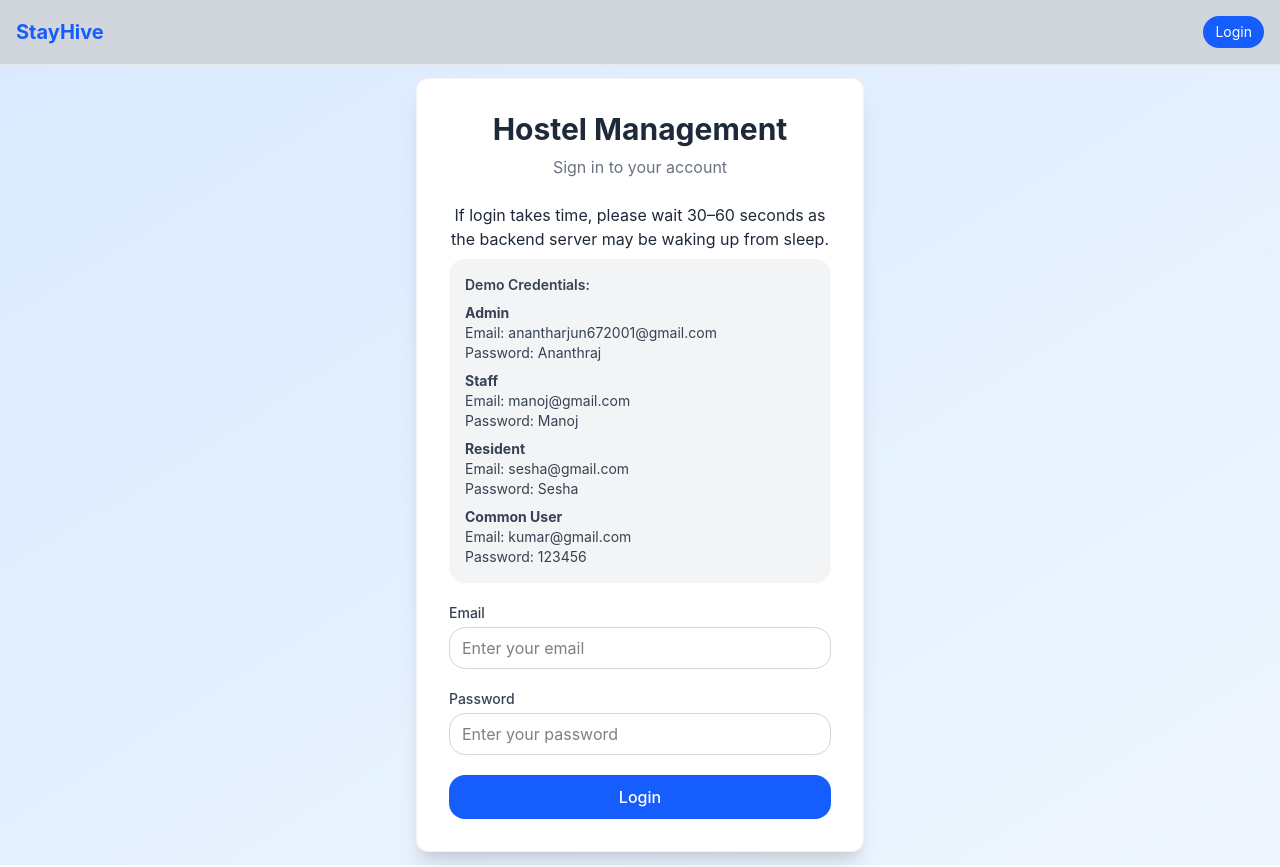
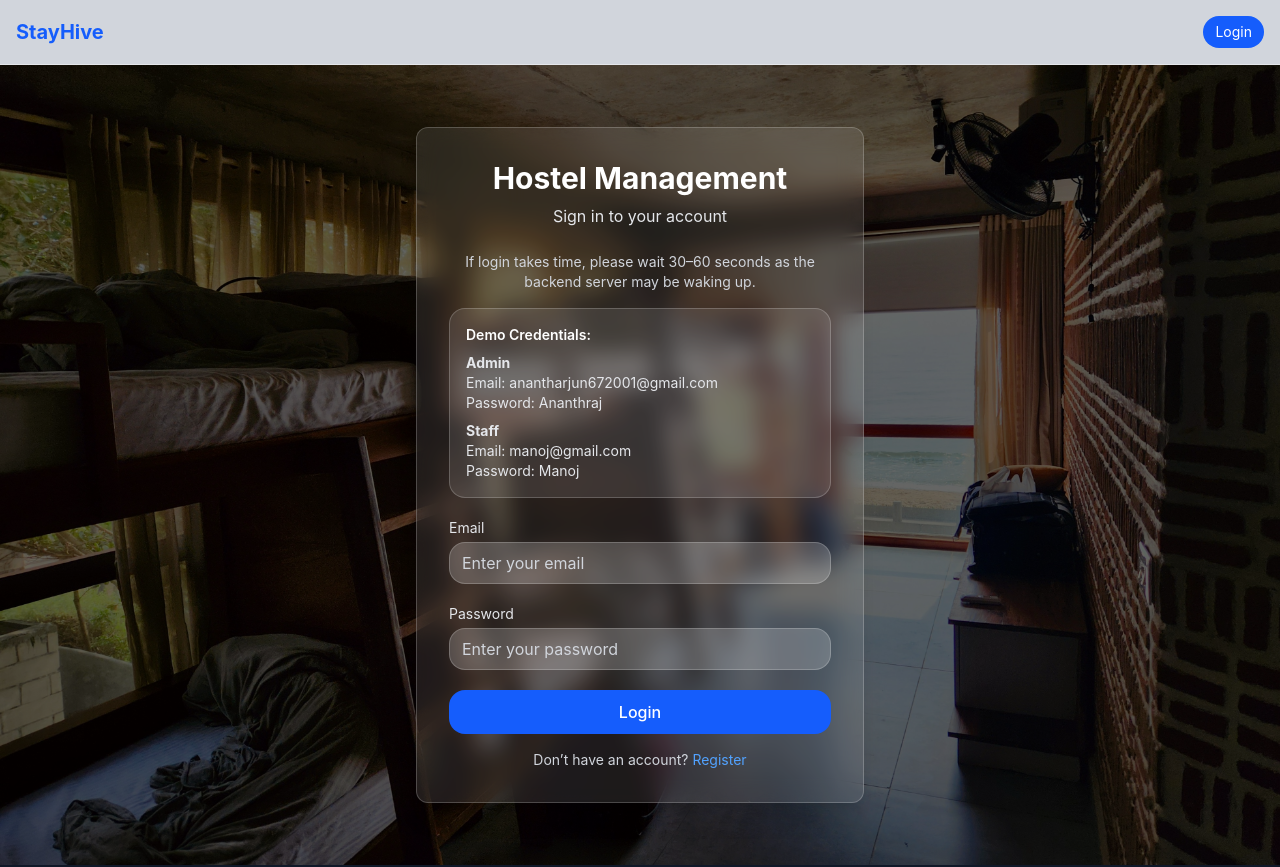
Before and after one commit to anantharjun672001-a11y/HostelFrontend, a React (Vite) app: page /login in a window 1280 px wide. Shown: the top 867 px of the page. Built offline with nearby package versions, Linux system fonts and the light colour scheme.

Commit message:
home,login page ui improved

```diff
--- a/src/components/Footer.jsx
+++ b/src/components/Footer.jsx
@@ -6,7 +6,7 @@ const Footer = () => {
 
   return (
 
-    <footer className="bg-gray-900 text-gray-300 mt-10">
+    <footer className="bg-gray-900 text-gray-300 ">
 
       <div className="max-w-7xl mx-auto px-6 py-4 text-center">
 
--- a/src/pages/Home.jsx
+++ b/src/pages/Home.jsx
@@ -1,74 +1,87 @@
 import React from "react";
 import { Link } from "react-router-dom";
+import bgImage from "../assets/hostel.jpg"; // un image path
 
 const Home = () => {
   return (
-    <div className="min-h-screen bg-gradient-to-br from-blue-100 to-blue-50">
+    <div className="relative min-h-screen w-full">
+
+      {/* Background Image */}
+      <img
+        src={bgImage}
+        alt="hostel"
+        className="absolute inset-0 w-full h-full object-cover"
+      />
+
+      {/* Dark Overlay */}
+      <div className="absolute inset-0 bg-black/60"></div>
+
+      {/* Content */}
+      <div className="relative z-10">
 
         {/* Hero Section */}
-      <div className="max-w-6xl mx-auto px-6 py-20 text-center">
+        <div className="max-w-6xl mx-auto px-6 py-20 text-center text-white">
 
-        <h1 className="text-4xl md:text-5xl font-bold text-gray-800 mb-6">
+          <h1 className="text-4xl md:text-5xl font-bold mb-6">
             Hostel Management System
           </h1>
 
-        <p className="text-gray-600 text-lg max-w-2xl mx-auto mb-8">
+          <p className="text-lg max-w-2xl mx-auto mb-8 text-gray-200">
             Manage hostel rooms, residents, billing, payments and maintenance
             easily with our modern hostel management platform.
           </p>
 
           <div className="flex justify-center gap-4">
-
             <Link
               to="/login"
-            className="bg-blue-600 hover:bg-blue-700 text-white px-6 py-3 rounded-lg font-medium transition"
+              className="bg-blue-600 hover:bg-blue-700 px-6 py-3 rounded-lg font-medium transition"
             >
               Login
             </Link>
-
           </div>
         </div>
 
         {/* Features Section */}
         <div className="max-w-6xl mx-auto px-6 pb-20">
 
-        <h2 className="text-2xl font-bold text-center text-gray-800 mb-10">
+          <h2 className="text-2xl font-bold text-center text-white mb-10">
             Features
           </h2>
 
           <div className="grid md:grid-cols-3 gap-6">
 
-          <div className="bg-white p-6 rounded-xl shadow">
-            <h3 className="font-semibold text-lg mb-2">
+            {/* Card */}
+            <div className="bg-white/10 backdrop-blur-md p-6 rounded-xl border border-white/20">
+              <h3 className="font-semibold text-lg mb-2 text-white">
                 Room Management
               </h3>
-            <p className="text-gray-600 text-sm">
+              <p className="text-gray-200 text-sm">
                 Easily create rooms, assign residents and track availability.
               </p>
             </div>
 
-          <div className="bg-white p-6 rounded-xl shadow">
-            <h3 className="font-semibold text-lg mb-2">
+            <div className="bg-white/10 backdrop-blur-md p-6 rounded-xl border border-white/20">
+              <h3 className="font-semibold text-lg mb-2 text-white">
                 Billing & Payments
               </h3>
-            <p className="text-gray-600 text-sm">
+              <p className="text-gray-200 text-sm">
                 Generate bills and allow residents to pay online securely.
               </p>
             </div>
 
-          <div className="bg-white p-6 rounded-xl shadow">
-            <h3 className="font-semibold text-lg mb-2">
+            <div className="bg-white/10 backdrop-blur-md p-6 rounded-xl border border-white/20">
+              <h3 className="font-semibold text-lg mb-2 text-white">
                 Maintenance Requests
               </h3>
-            <p className="text-gray-600 text-sm">
+              <p className="text-gray-200 text-sm">
                 Residents can raise maintenance requests and track status.
               </p>
             </div>
 
           </div>
+        </div>
 
       </div>
-
     </div>
   );
 };
--- a/src/pages/Login.jsx
+++ b/src/pages/Login.jsx
@@ -2,6 +2,7 @@ import axios from "axios";
 import React, { useState } from "react";
 import { Link, useNavigate } from "react-router-dom";
 import { toast } from "react-toastify";
+import bgImage from "../assets/hostel.jpg"; // same image use pannu
 
 const Login = () => {
   const [data, setData] = useState({ email: "", password: "" });
@@ -33,23 +34,39 @@ const Login = () => {
   };
 
   return (
-    <div className="min-h-screen flex items-center justify-center bg-gradient-to-br from-blue-100 to-blue-50 px-4">
-      <div className="w-full max-w-md bg-white rounded-xl shadow-xl p-8 border border-gray-100">
-        <h1 className="text-3xl font-bold text-center text-gray-800 mb-2">
+    <div className="relative min-h-screen w-full">
+
+      {/* Background */}
+      <img
+        src={bgImage}
+        alt="bg"
+        className="absolute inset-0 w-full h-full object-cover"
+      />
+
+      {/* Overlay */}
+      <div className="absolute inset-0 bg-black/60"></div>
+
+      {/* Content */}
+      <div className="relative z-10 flex items-center justify-center min-h-screen px-4">
+
+        <div className="w-full max-w-md bg-white/10 backdrop-blur-md border border-white/20 rounded-xl p-8 shadow-xl">
+
+          <h1 className="text-3xl font-bold text-center text-white mb-2">
             Hostel Management
           </h1>
 
-        <p className="text-center text-gray-500 mb-6">
+          <p className="text-center text-gray-200 mb-6">
             Sign in to your account
           </p>
 
-        <p className="text-center text-gray-800 mb-2">
+          <p className="text-center text-gray-300 text-sm mb-4">
             If login takes time, please wait 30–60 seconds as the backend server
-          may be waking up from sleep.
+            may be waking up.
           </p>
 
-        <div className="bg-gray-100 p-4 rounded-lg mb-5 text-sm text-gray-700">
-          <p className="font-semibold mb-2">Demo Credentials:</p>
+          {/* Demo credentials */}
+          <div className="bg-white/10 p-4 rounded-lg mb-5 text-sm text-gray-200 border border-white/20">
+            <p className="font-semibold mb-2 text-white">Demo Credentials:</p>
 
             <p><b>Admin</b></p>
             <p>Email: anantharjun672001@gmail.com</p>
@@ -59,44 +76,38 @@ const Login = () => {
             <p>Email: manoj@gmail.com</p>
             <p>Password: Manoj</p>
 
-          <p className="mt-2"><b>Resident</b></p>
-          <p>Email: sesha@gmail.com</p>
-          <p>Password: Sesha</p>
 
-          <p className="mt-2"><b>Common User</b></p>
-          <p>Email: kumar@gmail.com</p>
-          <p>Password: 123456</p>
           </div>
 
           <form onSubmit={handleLogin} className="space-y-5">
+
             <div>
-            <label className="block mb-1 text-sm font-medium text-gray-700">
+              <label className="block mb-1 text-sm text-gray-200">
                 Email
               </label>
 
               <input
                 type="email"
                 placeholder="Enter your email"
-              className="w-full border border-gray-300 rounded-lg px-3 py-2 focus:ring-2 focus:ring-blue-500 focus:outline-none"
+                className="w-full bg-white/20 text-white placeholder-gray-300 border border-white/20 rounded-lg px-3 py-2 focus:ring-2 focus:ring-blue-500 focus:outline-none"
                 value={data.email}
                 onChange={(e) => setData({ ...data, email: e.target.value })}
               />
             </div>
 
             <div>
-            <label className="block mb-1 text-sm font-medium text-gray-700">
+              <label className="block mb-1 text-sm text-gray-200">
                 Password
               </label>
 
               <input
                 type="password"
                 placeholder="Enter your password"
-              className="w-full border border-gray-300 rounded-lg px-3 py-2 focus:ring-2 focus:ring-blue-500 focus:outline-none"
+                className="w-full bg-white/20 text-white placeholder-gray-300 border border-white/20 rounded-lg px-3 py-2 focus:ring-2 focus:ring-blue-500 focus:outline-none"
                 value={data.password}
                 onChange={(e) => setData({ ...data, password: e.target.value })}
               />
             </div>
-
 
             <button
               type="submit"
@@ -108,7 +119,17 @@ const Login = () => {
               )}
               {loading ? "Logging in..." : "Login"}
             </button>
+
           </form>
+
+          <p className="text-center text-gray-300 mt-4 text-sm">
+            Don’t have an account?{" "}
+            <Link to="/register" className="text-blue-400 hover:underline">
+              Register
+            </Link>
+          </p>
+
+        </div>
       </div>
     </div>
   );
```
Also changed, not shown: src/assets/hostel.jpg (added). Lines whose indentation alone changed are shown as unchanged.
